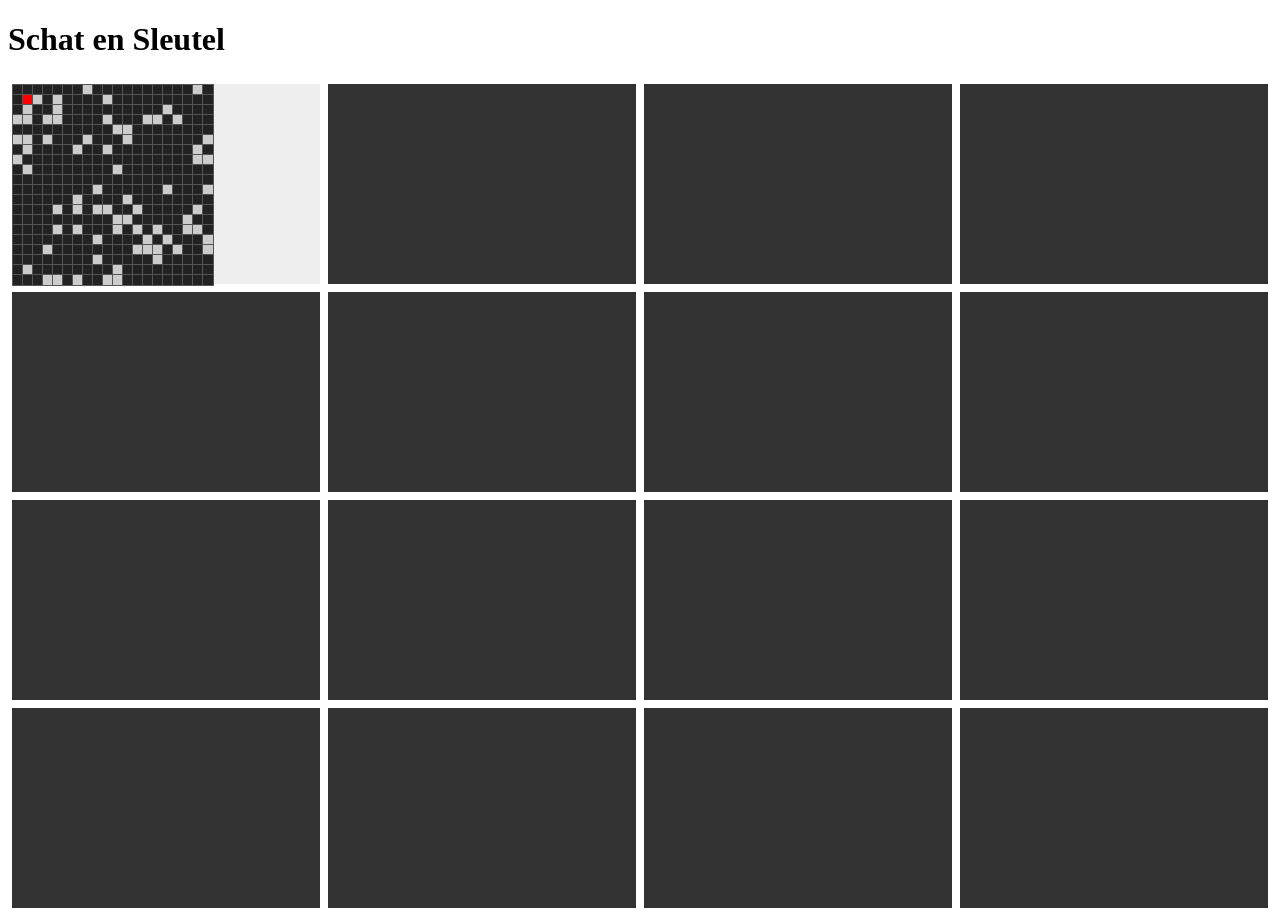
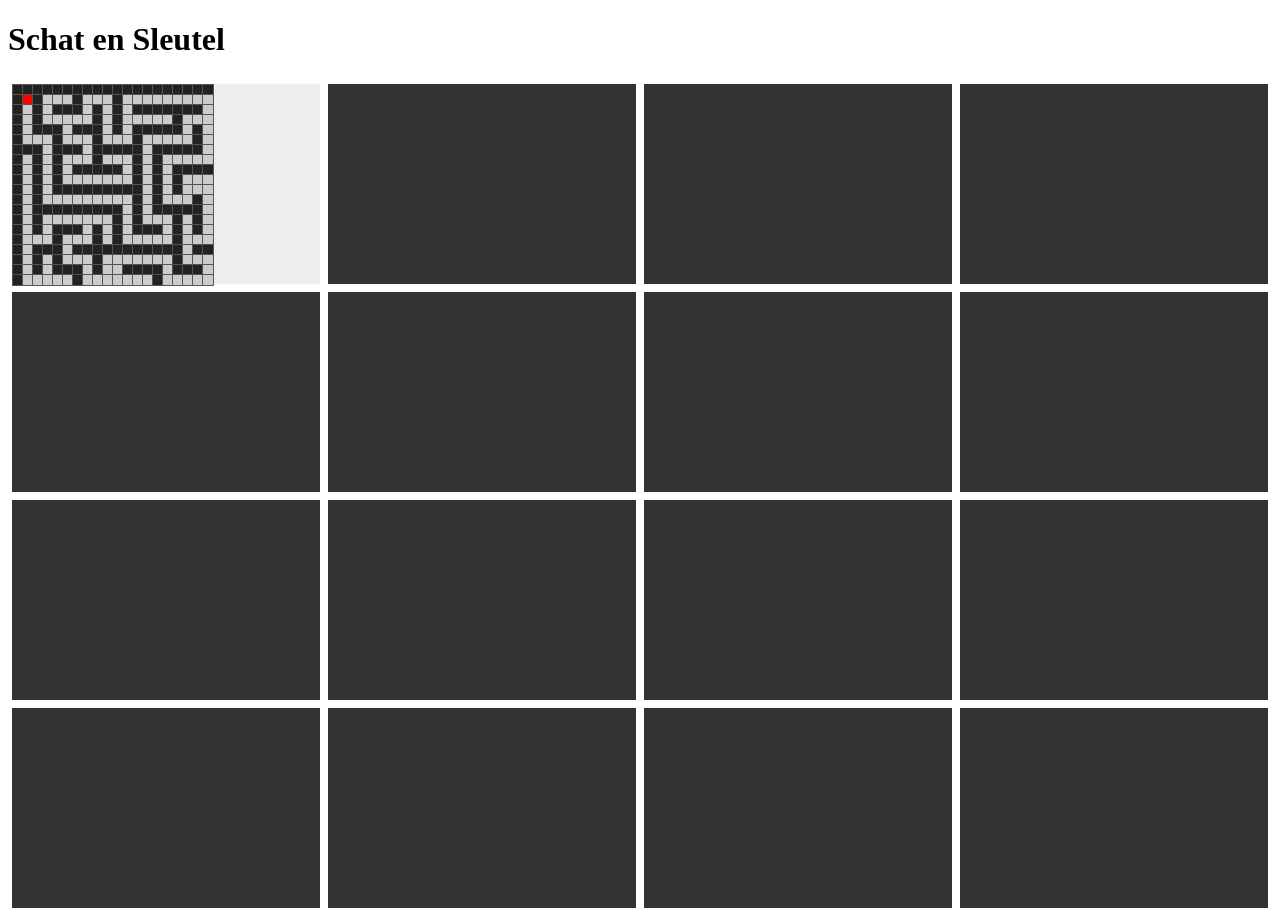
Before and after one commit to RobinS55/Sleutel, a React (Vite) app: page / in a window 1280 px wide. Built offline with nearby package versions, Linux system fonts and the light colour scheme.

Commit message:
Update Board.jsx

```diff
--- a/src/Board.jsx
+++ b/src/Board.jsx
@@ -6,8 +6,56 @@ const ROOM_HEIGHT = 20;
 const BOARD_WIDTH = 4;
 const BOARD_HEIGHT = 4;
 
+// Maze generator
+function carveMaze(width, height, exits) {
+  const tiles = Array.from({ length: height }, () =>
+    Array.from({ length: width }, () => "wall")
+  );
+
+  function inBounds(x, y) {
+    return x >= 0 && y >= 0 && x < width && y < height;
+  }
+
+  function dfs(x, y) {
+    tiles[y][x] = "path";
+    const dirs = [
+      [1, 0],
+      [-1, 0],
+      [0, 1],
+      [0, -1]
+    ].sort(() => Math.random() - 0.5);
+
+    for (const [dx, dy] of dirs) {
+      const nx = x + dx * 2;
+      const ny = y + dy * 2;
+      if (inBounds(nx, ny) && tiles[ny][nx] === "wall") {
+        tiles[y + dy][x + dx] = "path";
+        dfs(nx, ny);
+      }
+    }
+  }
+
+  // start ergens binnen
+  dfs(1, 1);
+
+  // exits forceren
+  function connectExit(exit) {
+    if (!exit) return;
+    tiles[exit.y][exit.x] = "path";
+    if (exit.x === 0) tiles[exit.y][1] = "path";
+    if (exit.x === width - 1) tiles[exit.y][width - 2] = "path";
+    if (exit.y === 0) tiles[1][exit.x] = "path";
+    if (exit.y === height - 1) tiles[height - 2][exit.x] = "path";
+  }
+
+  for (const dir of ["left", "right", "top", "bottom"]) {
+    connectExit(exits[dir]);
+  }
+
+  return tiles;
+}
+
 function generateRoom(x, y) {
-  // standaard exits
   let exits = {
     left: { x: 0, y: Math.floor(ROOM_HEIGHT / 2) },
     right: { x: ROOM_WIDTH - 1, y: Math.floor(ROOM_HEIGHT / 2) },
@@ -15,7 +63,7 @@ function generateRoom(x, y) {
     bottom: { x: Math.floor(ROOM_WIDTH / 2), y: ROOM_HEIGHT - 1 }
   };
 
-  // speciale regel voor startkamer (0,0): alleen rechts en onder
+  // Startkamer: alleen rechts en onder
   if (x === 0 && y === 0) {
     exits = {
       left: null,
@@ -25,20 +73,7 @@ function generateRoom(x, y) {
     };
   }
 
-  // simpele tile generator: alles muur behalve doorgangen
-  const tiles = Array.from({ length: ROOM_HEIGHT }, (_, row) =>
-    Array.from({ length: ROOM_WIDTH }, (_, col) => {
-      if (
-        (exits.left && col === exits.left.x && row === exits.left.y) ||
-        (exits.right && col === exits.right.x && row === exits.right.y) ||
-        (exits.top && col === exits.top.x && row === exits.top.y) ||
-        (exits.bottom && col === exits.bottom.x && row === exits.bottom.y)
-      ) {
-        return "path";
-      }
-      return Math.random() < 0.2 ? "path" : "wall"; // willekeurige paden
-    })
-  );
+  const tiles = carveMaze(ROOM_WIDTH, ROOM_HEIGHT, exits);
 
   return { x, y, width: ROOM_WIDTH, height: ROOM_HEIGHT, tiles, exits };
 }
@@ -64,13 +99,11 @@ export default function Board() {
       if (e.key === "ArrowLeft") x -= 1;
       if (e.key === "ArrowRight") x += 1;
 
-      // check of nieuwe tile bestaat
       if (x < 0 || y < 0 || x >= ROOM_WIDTH || y >= ROOM_HEIGHT) return;
       if (room.tiles[y][x] === "wall") return;
 
       setPlayerPos({ x, y });
 
-      // check of speler op een exit staat
       for (const dir of ["left", "right", "top", "bottom"]) {
         const exit = room.exits[dir];
         if (exit && exit.x === x && exit.y === y) {
@@ -80,41 +113,32 @@ export default function Board() {
 
           if (dir === "left") {
             newRoomX = (currentRoom.x - 1 + BOARD_WIDTH) % BOARD_WIDTH;
-            newPos = {
-              x: ROOM_WIDTH - 1,
-              y: Math.floor(ROOM_HEIGHT / 2)
-            };
+            newPos = { x: ROOM_WIDTH - 1, y: Math.floor(ROOM_HEIGHT / 2) };
           }
           if (dir === "right") {
             newRoomX = (currentRoom.x + 1) % BOARD_WIDTH;
-            newPos = {
-              x: 0,
-              y: Math.floor(ROOM_HEIGHT / 2)
-            };
+            newPos = { x: 0, y: Math.floor(ROOM_HEIGHT / 2) };
           }
           if (dir === "top") {
             newRoomY = (currentRoom.y - 1 + BOARD_HEIGHT) % BOARD_HEIGHT;
-            newPos = {
-              x: Math.floor(ROOM_WIDTH / 2),
-              y: ROOM_HEIGHT - 1
-            };
+            newPos = { x: Math.floor(ROOM_WIDTH / 2), y: ROOM_HEIGHT - 1 };
           }
           if (dir === "bottom") {
             newRoomY = (currentRoom.y + 1) % BOARD_HEIGHT;
-            newPos = {
-              x: Math.floor(ROOM_WIDTH / 2),
-              y: 0
-            };
+            newPos = { x: Math.floor(ROOM_WIDTH / 2), y: 0 };
           }
 
-          // speciale regel: je kunt niet naar (0,0) terug
-          if (newRoomX === 0 && newRoomY === 0 && !(currentRoom.x === 0 && currentRoom.y === 0)) {
-            return; // blokkeer terugweg
+          // blokkeer terug naar startkamer
+          if (
+            newRoomX === 0 &&
+            newRoomY === 0 &&
+            !(currentRoom.x === 0 && currentRoom.y === 0)
+          ) {
+            return;
           }
 
           setCurrentRoom({ x: newRoomX, y: newRoomY });
           setPlayerPos(newPos);
-
           setRevealedRooms((prev) => new Set([...prev, `${newRoomX},${newRoomY}`]));
         }
       }
```
